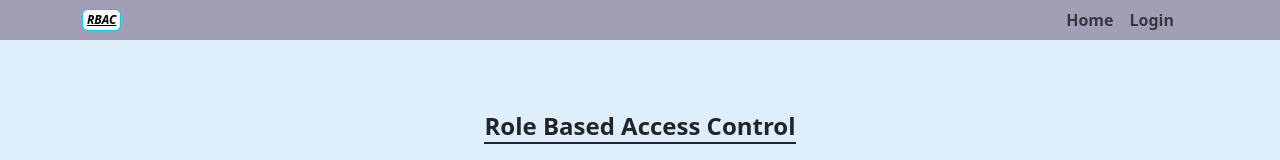
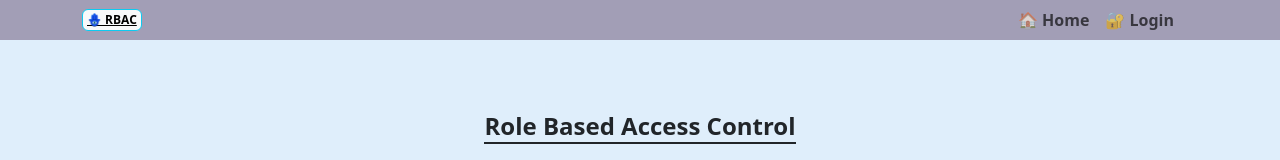
Before and after one commit to danutnanu/RoleBasedAccessControl, a React (Vite) app: page / in a window 1280 px wide. Shown: the top 160 px of the page. Built offline with nearby package versions, Linux system fonts and the light colour scheme.

Commit message:
Update Navbar with emoji icons for improved user experience and visual appeal

```diff
--- a/src/components/Navbar.jsx
+++ b/src/components/Navbar.jsx
@@ -39,20 +39,20 @@ function Navigation() {
   return (
     <Navbar expanded={expanded} onToggle={() => setExpanded(!expanded)} expand="md" className="navbar fixed-top mt-0 mx-0 p-0">
       <Container>
-        <a className="badge text-bg-light text-wrap fst-italic p-1 border border-info">RBAC</a>
+        <a className="badge text-bg-light fw-bold p-1 border border-info">🪬 RBAC</a>
         <Navbar.Toggle aria-controls="basic-navbar-nav" className="my-1" onClick={() => setExpanded(!expanded)} />
         <Navbar.Collapse id="basic-navbar-nav" className="justify-content-end text-center me-3">
           <Nav className="p-0 w-100 align-items-center justify-content-md-end">
-            <Nav.Link as={Link} to="/" onClick={handleLinkClick} className='fw-bold'>Home</Nav.Link>
+            <Nav.Link as={Link} to="/" onClick={handleLinkClick} className='fw-bold'>🏠 Home</Nav.Link>
             {!user ? (
-              <Nav.Link as={Link} to="/login" onClick={handleLinkClick} className='fw-bold'>Login</Nav.Link>
+              <Nav.Link as={Link} to="/login" onClick={handleLinkClick} className='fw-bold'>🔐 Login</Nav.Link>
             ) : (
               <>
-                <Nav.Link as={Link} to="/profile" onClick={handleLinkClick} className='fw-bold'>Profile</Nav.Link>
+                <Nav.Link as={Link} to="/profile" onClick={handleLinkClick} className='fw-bold'>🤦🏻‍♂️ Profile</Nav.Link>
                 {user.role.toLowerCase() === 'admin' && (
-                  <Nav.Link as={Link} to="/manageusers" onClick={handleLinkClick} className='fw-bold'>Manage Users</Nav.Link>
+                  <Nav.Link as={Link} to="/manageusers" onClick={handleLinkClick} className='fw-bold'>👥🛠️ Manage Users</Nav.Link>
                 )}
-                <Nav.Link onClick={handleLogout} className='fw-bold'>Logout</Nav.Link>
+                <Nav.Link onClick={handleLogout} className='fw-bold'>👋🏻 Logout</Nav.Link>
                 <div className="d-none d-md-inline mx-3"></div> {/* Gap for larger screens */}
                 <span className="navbar-text fw-bold">Hi, {getDisplayName()}!</span>
               </>
```
